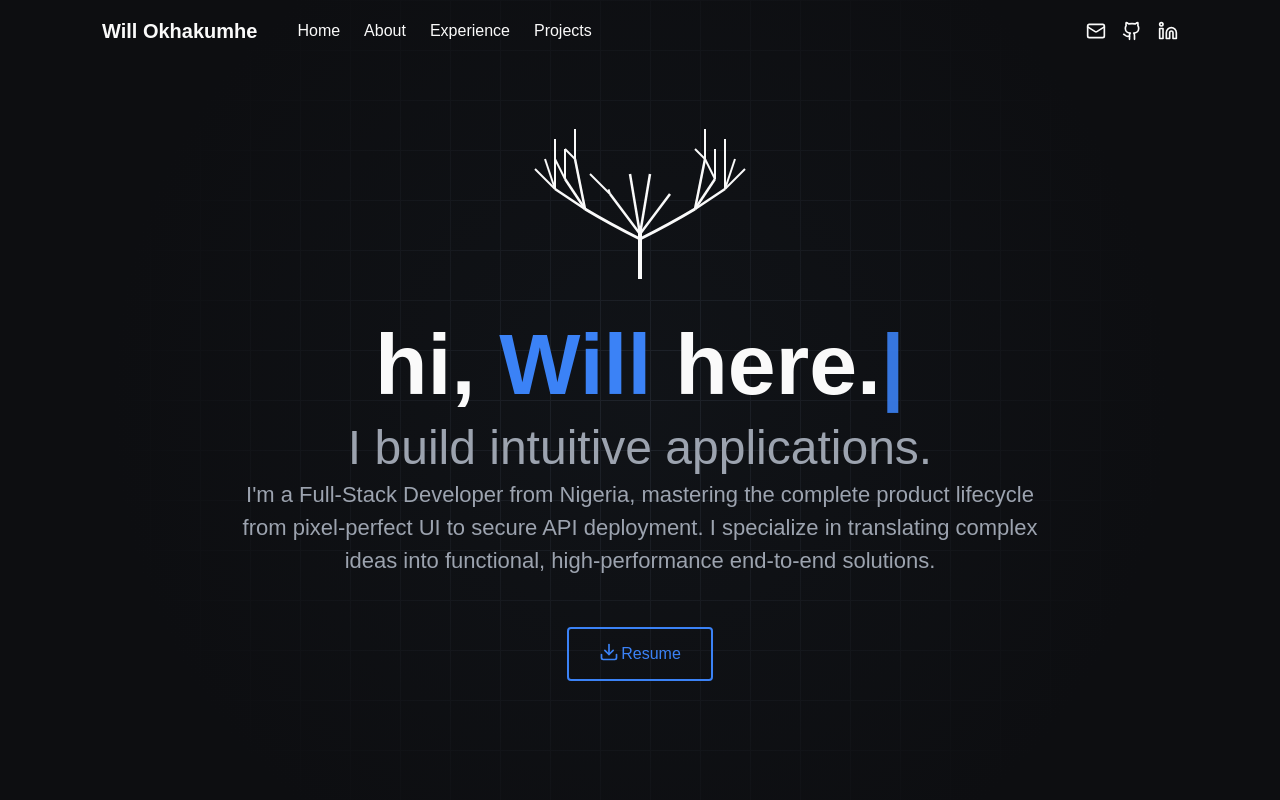
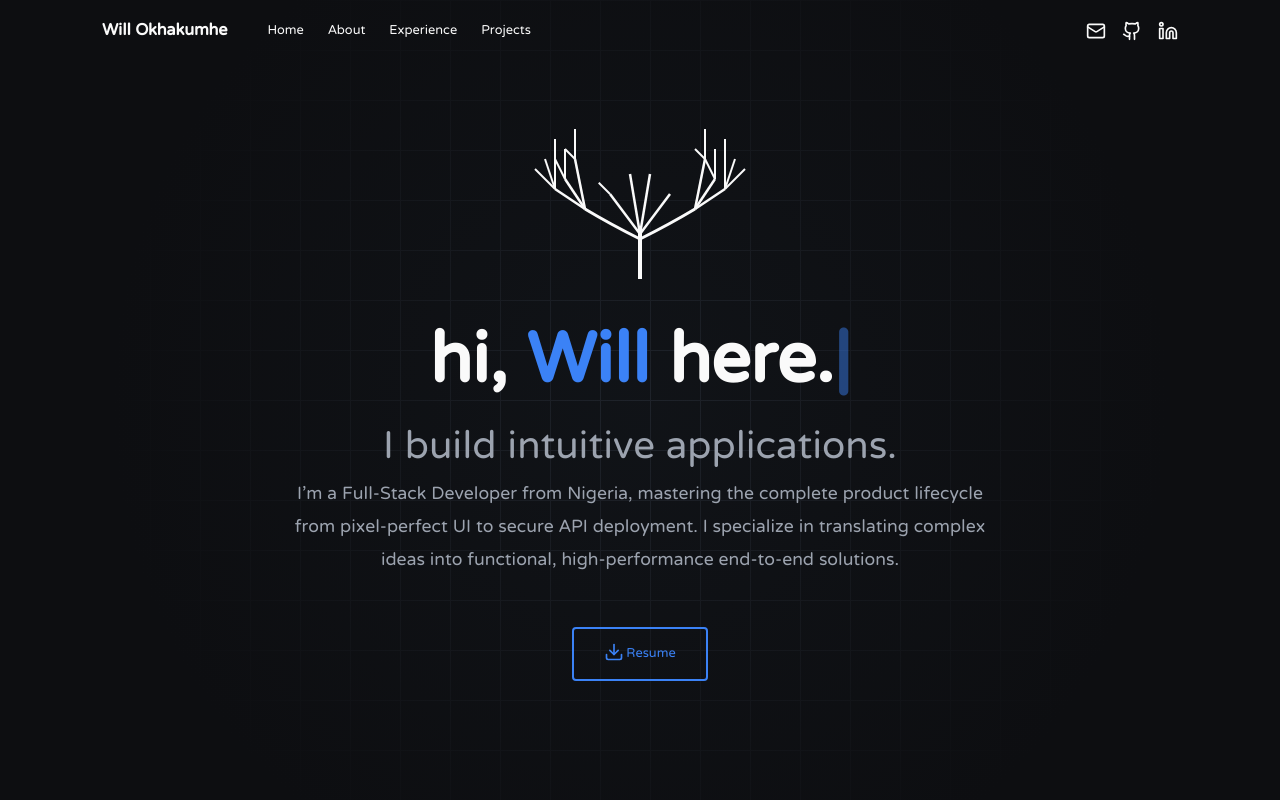
Before and after one commit to kingwillyo/portfolio, a React (Vite) app: page / in a window 1280 px wide. Shown: the top 800 px of the page. Built offline with nearby package versions, Linux system fonts and the light colour scheme; a web font is replaced by a local one.

Commit message:
bug fixes

```diff
--- a/index.html
+++ b/index.html
@@ -6,8 +6,11 @@
     <meta name="viewport" content="width=device-width, initial-scale=1.0" />
     <title>Will Okhakumhe</title>
     <link
-      href="https://fonts.googleapis.com/css2?family=NTR&display=swap"
-      rel="stylesheet"
+      rel="preload"
+      href="/fonts/NTR-Regular.ttf"
+      as="font"
+      type="font/ttf"
+      crossorigin
     />
   </head>
   <body>
--- a/src/components/about.jsx
+++ b/src/components/about.jsx
@@ -127,6 +127,12 @@ export default function About() {
             src={profileImg}
             alt="Profile"
             className="object-cover w-full h-full rounded-lg"
+            loading="lazy"
+            decoding="async"
+            fetchpriority="low"
+            width="260"
+            height="320"
+            sizes="(min-width: 768px) 260px, 260px"
           />
         </div>
       </div>
--- a/src/components/experience.jsx
+++ b/src/components/experience.jsx
@@ -50,7 +50,7 @@ export default function Experience() {
       title: "B.Sc. Computer Engineering",
       period: "2023 - 2028",
       description: [
-        "Expected graduation: 2024",
+        "Expected graduation: 2028",
         "Relevant coursework: Data Structures, Algorithms, Software Engineering, Databases, Machine Learning",
         "Dean's List (multiple years)",
         "Active member of the Engineering Society and Hackathon participant",
--- a/src/index.css
+++ b/src/index.css
@@ -1,5 +1,3 @@
-@import url("https://fonts.googleapis.com/css2?family=NTR&display=swap");
-
 @import "tailwindcss";
 
 @utility flex-center {
@@ -7,8 +5,11 @@
 }
 
 @font-face {
-  font-family: "NTR", sans-serif;
-  src: url(/fonts/NTR-Regular.woff2) format("woff2");
+  font-family: "NTR";
+  src: url("/fonts/NTR-Regular.ttf") format("truetype");
+  font-style: normal;
+  font-weight: 400;
+  font-display: block;
 }
 
 @theme {
```
